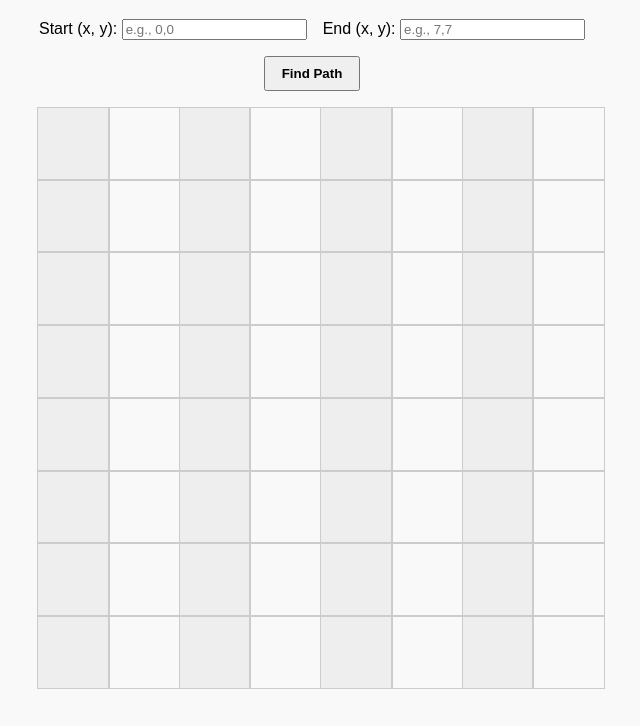
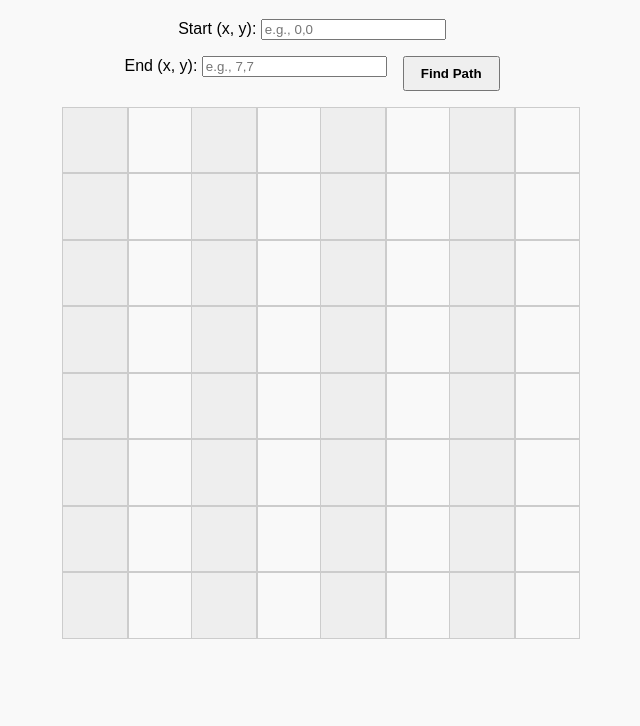
Before and after one commit to hencci/Knights-travails, a website with bundled scripts: page index.html in a window 1280 px wide. Shown: the part 101-827 px from the top of the page, without its empty margins (328-968 px from the left). Built offline with nearby package versions, Linux system fonts and the light colour scheme.

Commit message:
Add margin to board

```diff
--- a/styles.css
+++ b/styles.css
@@ -8,7 +8,7 @@ body {
 }
 
 main {
-    max-width: 550px;
+    max-width: 500px;
     width: 100%;
 }
 
@@ -16,6 +16,7 @@ main {
     display: grid;
     grid-template-columns: repeat(8, 1fr);
     margin-top: 1rem;
+    margin-bottom: 3rem;
 }
 
 .square {
```
